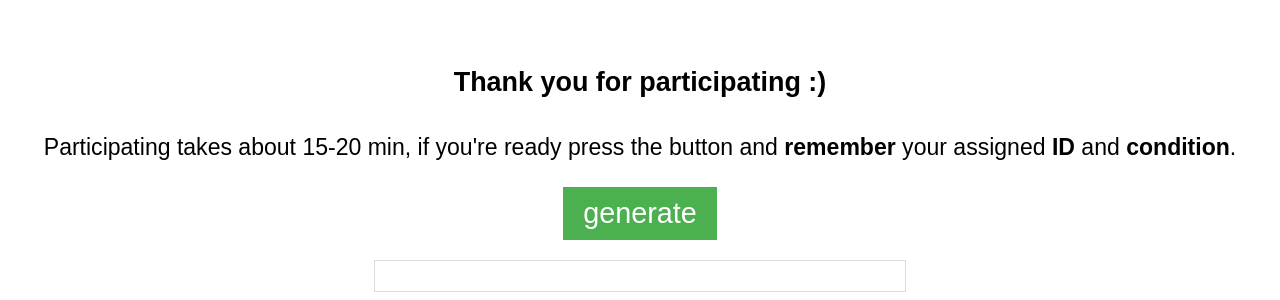
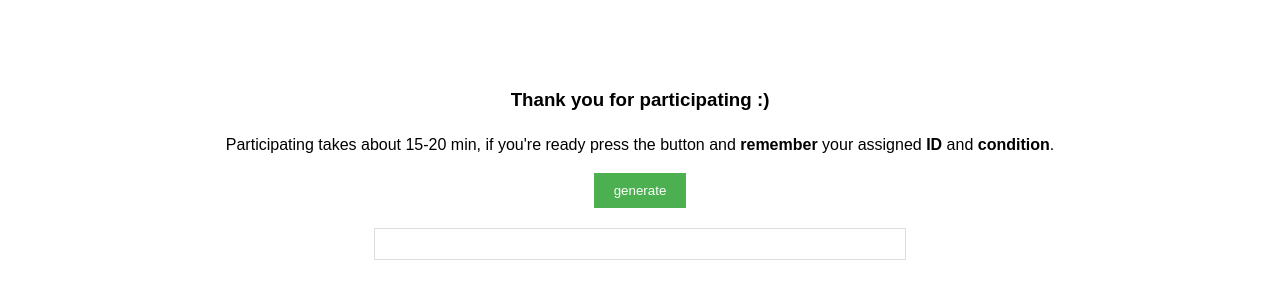
Before and after one commit to FrankHelp/FrankHelp.github.io, a plain HTML site: page index.html in a window 1280 px wide. Shown: the part 226-526 px from the top of the page. Drawn offline with Linux system fonts and the light colour scheme.

Commit message:
smaller text

```diff
--- a/index.html
+++ b/index.html
@@ -6,7 +6,7 @@
     <meta name="viewport" content="width=device-width, initial-scale=1.0">
     <title>Studienteilnahme</title>
     <style>
-        html, body { font-family: Arial, sans-serif; font-size: 1.2rem; text-align: center; margin-top: 50px; line-height: 1.5; height: 100%;}
+        html, body { font-family: Arial, sans-serif; text-align: center; margin-top: 50px; line-height: 1.5; height: 100%;}
         @media only screen and (min-width: 600px) {
             html, body {
                 margin: 0;
@@ -20,7 +20,7 @@
                 height: 100%;
             }
         }
-        button { padding: 10px 20px; font-size: 1.5rem; background: #4CAF50; color: white; border: none; cursor: pointer; }
+        button { padding: 10px 20px; background: #4CAF50; color: white; border: none; cursor: pointer; }
         #output { margin: 20px auto; padding: 15px; border: 1px solid #ddd; max-width: 500px; }
     </style>
     <script src="https://www.gstatic.com/firebasejs/9.6.0/firebase-app-compat.js"></script>
```
